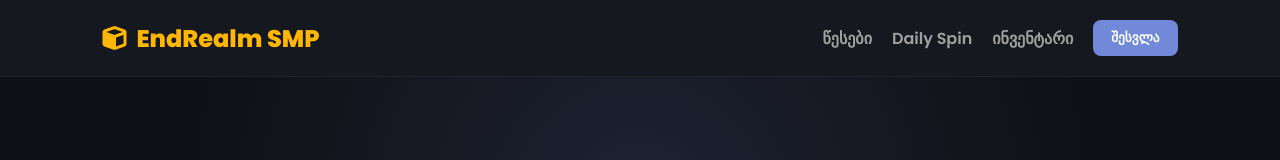
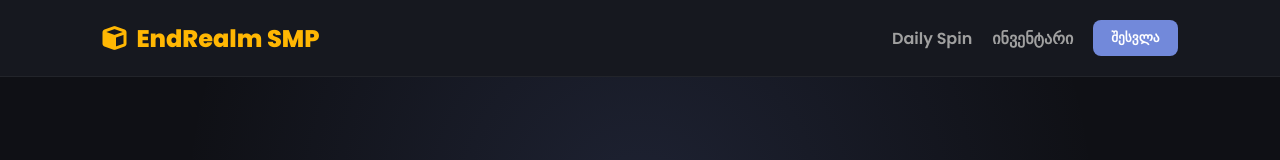
Before and after one commit to koduapetre12-lang/EndRealmSMP-Website, a website: page index.html in a window 1280 px wide. Shown: the top 160 px of the page. Drawn offline with Linux system fonts and the light colour scheme.

Commit message:
Update index.html

```diff
--- a/index.html
+++ b/index.html
@@ -69,7 +69,6 @@
     <nav>
         <div class="logo"><i class="fa-solid fa-cube"></i> EndRealm SMP</div>
         <div class="nav-links">
-            <a href="#rules">წესები</a>
             <a href="#spin">Daily Spin</a>
             <a href="#inventory">ინვენტარი</a>
             <div id="auth-buttons">
```
